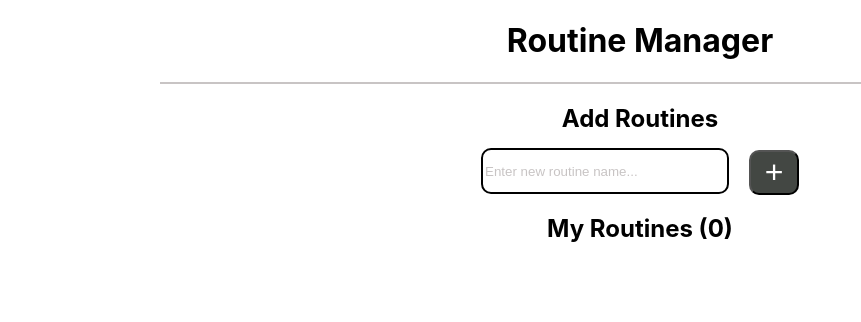
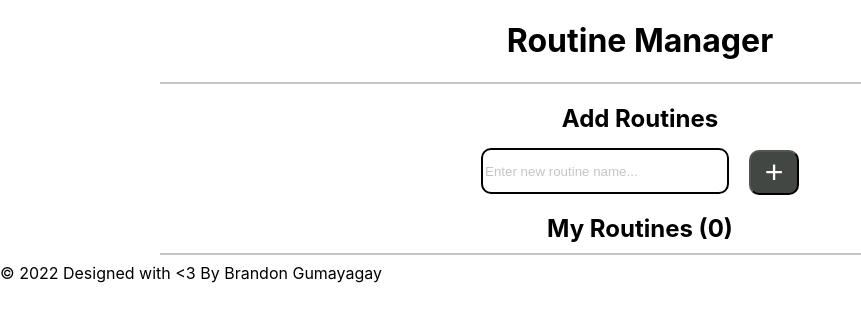
Before and after one commit to gitbeanz/routine-manager, a React (Create React App) app: page / in a window 1280 px wide. Shown: the top 322 px of the page, without its empty margins (0-861 px from the left). Built offline with nearby package versions, Linux system fonts and the light colour scheme.

Commit message:
Implemented addition of routines and modified handling button

```diff
--- a/src/components/Home.js
+++ b/src/components/Home.js
@@ -1,17 +1,33 @@
 import React from 'react'
 import useRoutineManager from '../hooks/useRoutineManager';
 import Form from './Form'
+import Routine from './Routine';
+var isEmpty = true;
 
 export default function Home() {
     const { count, handleCountClick, handleRoutineName, routineArray} = useRoutineManager();
     function handleClick(){
+      if (!isEmpty){
         handleCountClick();
-        console.log(routineArray);
+      }
+        //console.log(routineArray);
     }
     function handleChange(event){
+      if (event.target.value === ''){
+        isEmpty = true;
+      }
+      else{
+        isEmpty = false;
+      }
         handleRoutineName(event.target.value);
     }
-    var renderedTasks = routineArray.map(item=> <div>{item}</div>);
+    /*function handleSubmit(key){
+      if (key.key === 'Enter'){
+        handleClick();
+      }
+    }
+    window.addEventListener('keyup',handleSubmit);*/
+    var renderedRoutines = routineArray.map(item=> <Routine title={item} subtitle='NEW' routineClass='new' key={item}/>);
   return (
     <div>
         <h1 className="home-h1">Routine Manager</h1>
@@ -19,8 +35,11 @@ export default function Home() {
         <h2 className="home-h2">Add Routines</h2>
         <Form changeFunct={handleChange} placeholder="Enter new routine name..." formClass="home-form" btnPlaceholder="+" clickFunct={handleClick}/>
         <h2 className='home-h2'>My Routines ({count})</h2>
-        {renderedTasks}
-
+        <div className="home-routine-section">
+        {renderedRoutines}
+        </div>
+        <hr className="divider"/>
+        <footer>© 2022 Designed with &lt;3 By Brandon Gumayagay</footer>
     </div>
   )
 }
```
